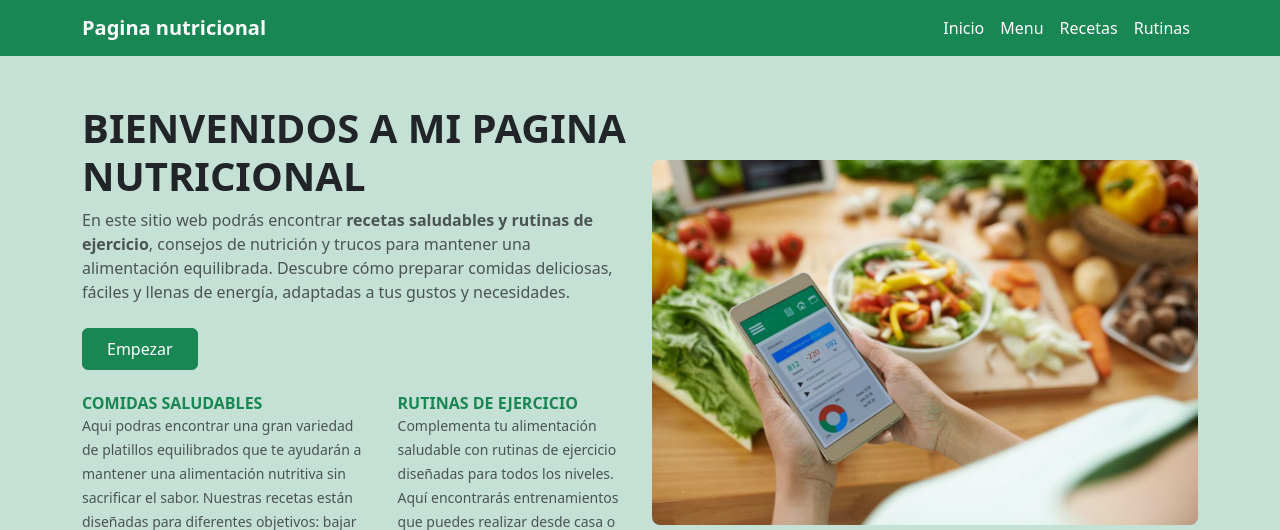
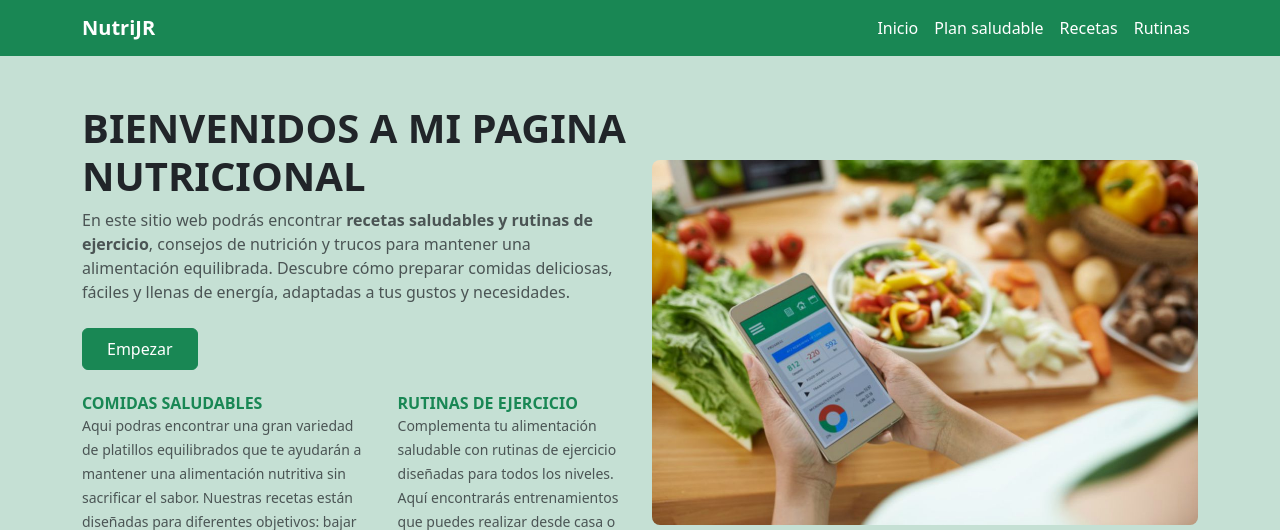
Before and after one commit to NeydaJimenez/nutriApp_JR, a Flask app: page / in a window 1280 px wide. Shown: the top 530 px of the page. Run offline with Flask 3, Linux system fonts and the light colour scheme.

Commit message:
Update title and navigation links in base.html

```diff
--- a/templates/base.html
+++ b/templates/base.html
@@ -3,7 +3,7 @@
 <head>
     <meta charset="UTF-8">
     <meta name="viewport" content="width=device-width, initial-scale=1.0">
-    <title>{% block title %}Nutri JR{% endblock %}</title>
+    <title>{% block title %}Vegan Menu{% endblock %}</title>
     <link href="https://cdn.jsdelivr.net/npm/bootstrap@5.3.3/dist/css/bootstrap.min.css" rel="stylesheet">
 </head>
 <body class="bg-success bg-opacity-25">
@@ -11,20 +11,21 @@
 
     <nav class="navbar navbar-expand-lg navbar-light bg-success">
         <div class="container">
-            <a class="navbar-brand text-white fw-bold" href="#">Pagina nutricional</a>
+            <a class="navbar-brand text-white fw-bold" href="#">NutriJR</a>
             <button class="navbar-toggler" type="button" data-bs-toggle="collapse" data-bs-target="#navbarNav">
                 <span class="navbar-toggler-icon"></span>
             </button>
             <div class="collapse navbar-collapse justify-content-end" id="navbarNav">
                 <ul class="navbar-nav">
                     <li class="nav-item"><a class="nav-link text-white" href="#">Inicio</a></li>
-                    <li class="nav-item"><a class="nav-link text-white" href="#">Menu</a></li>
+                    <li class="nav-item"><a class="nav-link text-white" href="#">Plan saludable</a></li>
                     <li class="nav-item"><a class="nav-link text-white" href="#">Recetas</a></li>
                     <li class="nav-item"><a class="nav-link text-white" href="#">Rutinas</a></li>
                 </ul>
             </div>
         </div>
     </nav>
+
 
     <div class="container my-5">
         {% block content %}{% endblock %}
```
